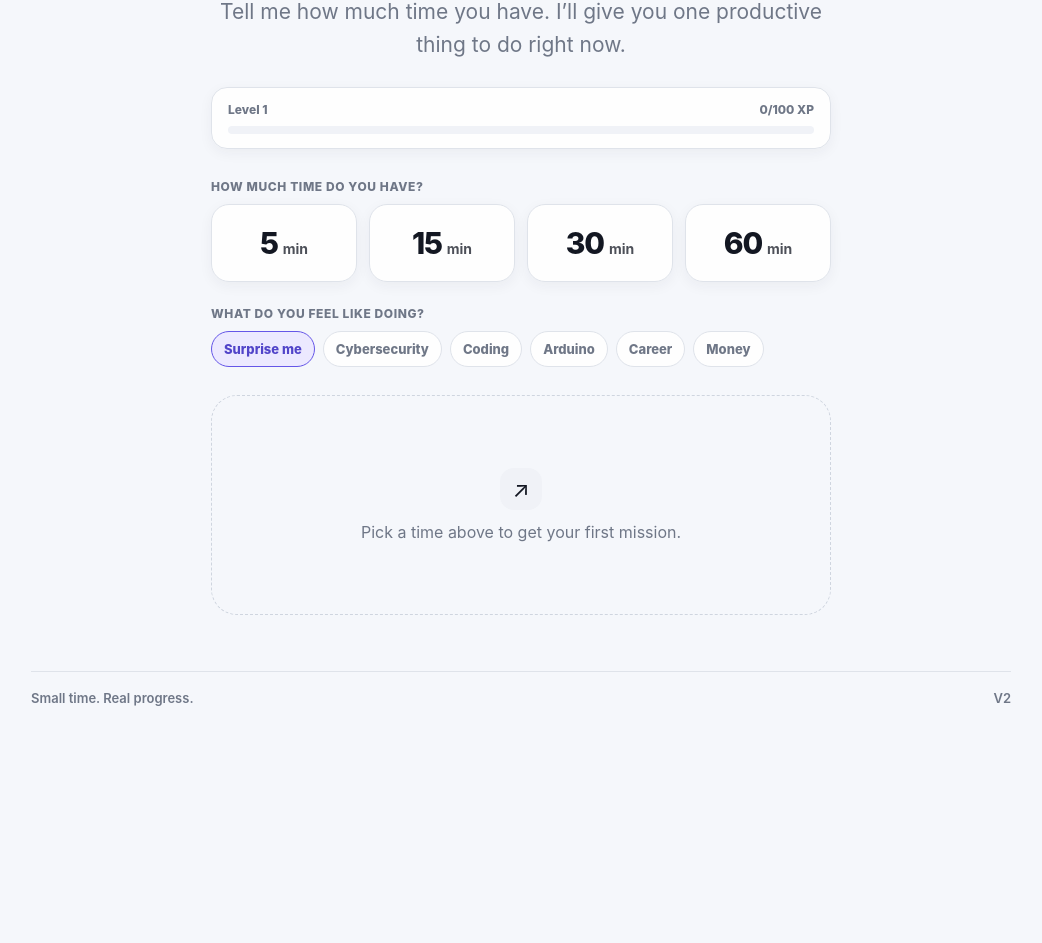
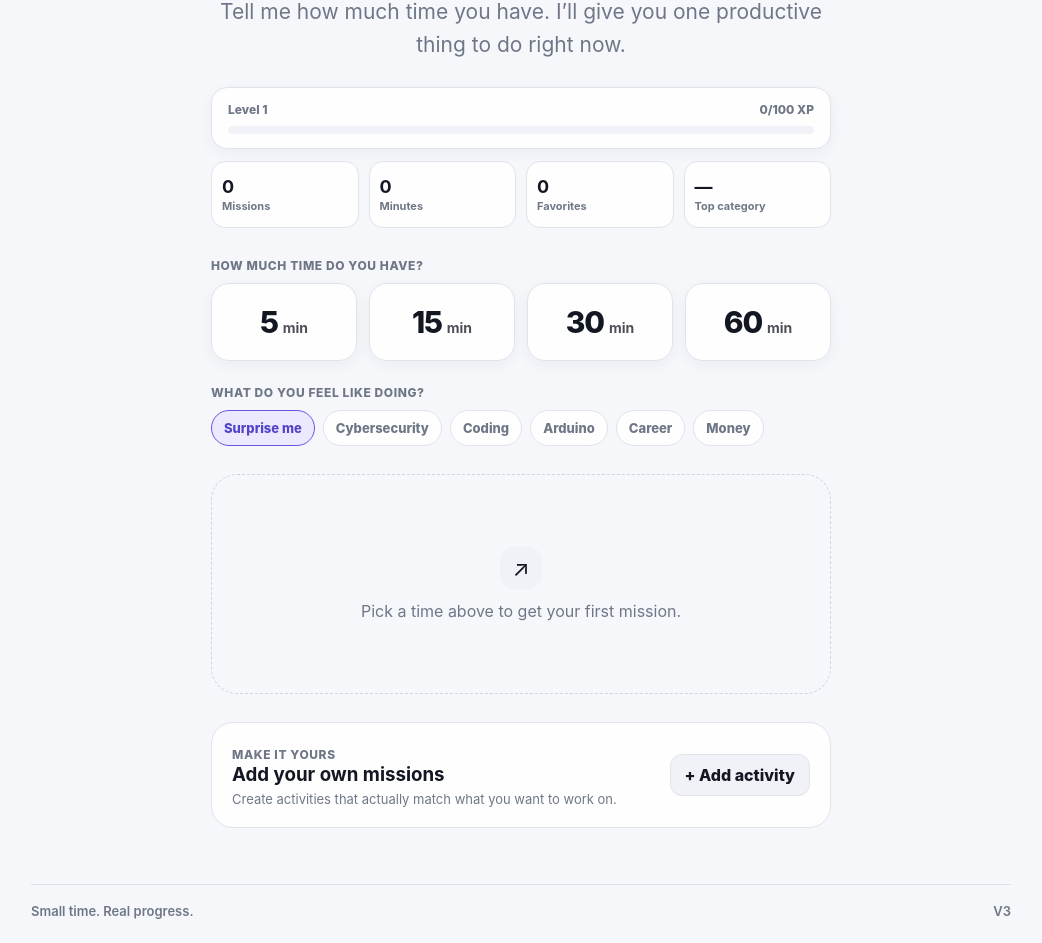
Before and after one commit to Yass29/what-should-i-do, a React (Vite) app: page / in a window 1280 px wide. Shown: the part 214-1157 px from the top of the page, without its empty margins (119-1161 px from the left). Before the commit the page ends 944 px from the top, so only its background shows below. Built offline with nearby package versions, Linux system fonts and the light colour scheme.

Commit message:
Add V3 personalization
* Add V3 customization favorites and stats

* Style V3 personalization features

```diff
--- a/src/App.css
+++ b/src/App.css
@@ -488,3 +488,152 @@ footer {
     grid-template-columns: 1fr;
   }
 }
+
+
+.mini-stats {
+  width: min(620px, 100%);
+  display: grid;
+  grid-template-columns: repeat(4, 1fr);
+  gap: 10px;
+  margin-top: 12px;
+}
+
+.mini-stats > div {
+  padding: 14px 10px;
+  border: 1px solid var(--border);
+  border-radius: 14px;
+  background: var(--surface);
+  display: grid;
+  gap: 2px;
+  text-align: left;
+}
+
+.mini-stats strong {
+  color: var(--text);
+  font-size: 18px;
+}
+
+.mini-stats span {
+  color: var(--muted);
+  font-size: 11px;
+  font-weight: 700;
+}
+
+.favorite-button {
+  margin-left: 4px;
+  border: 1px solid var(--border);
+  width: 34px;
+  height: 34px;
+  border-radius: 10px;
+  background: var(--surface-strong);
+  color: var(--muted);
+  font-size: 20px;
+  cursor: pointer;
+}
+
+.favorite-button.active {
+  color: #f4c542;
+}
+
+.custom-pill {
+  display: inline-flex;
+  align-items: center;
+  min-height: 30px;
+  padding: 0 10px;
+  border-radius: 999px;
+  background: var(--surface-strong);
+  color: var(--muted);
+  font-size: 12px;
+  font-weight: 800;
+}
+
+.tools-panel,
+.custom-form {
+  width: min(620px, 100%);
+  margin-top: 28px;
+  border: 1px solid var(--border);
+  border-radius: 22px;
+  background: var(--surface);
+}
+
+.tools-panel {
+  padding: 20px;
+  display: flex;
+  align-items: center;
+  justify-content: space-between;
+  gap: 20px;
+  text-align: left;
+}
+
+.tools-panel .section-label {
+  margin: 0 0 4px;
+  width: auto;
+}
+
+.tools-panel h3 {
+  margin: 0 0 5px;
+  color: var(--text);
+}
+
+.tools-panel p {
+  margin: 0;
+  color: var(--muted);
+  font-size: 13px;
+}
+
+.secondary-button {
+  flex: 0 0 auto;
+  border: 1px solid var(--border);
+  border-radius: 12px;
+  background: var(--surface-strong);
+  color: var(--text);
+  padding: 10px 14px;
+  font-weight: 800;
+  cursor: pointer;
+}
+
+.custom-form {
+  padding: 18px;
+  display: grid;
+  gap: 10px;
+  text-align: left;
+}
+
+.custom-form input,
+.custom-form textarea,
+.custom-form select {
+  width: 100%;
+  border: 1px solid var(--border);
+  border-radius: 12px;
+  background: var(--surface-strong);
+  color: var(--text);
+  padding: 12px 13px;
+  outline: none;
+}
+
+.custom-form input:focus,
+.custom-form textarea:focus,
+.custom-form select:focus {
+  border-color: var(--accent);
+}
+
+.form-row {
+  display: grid;
+  grid-template-columns: 1fr 1fr;
+  gap: 10px;
+}
+
+@media (max-width: 720px) {
+  .mini-stats {
+    grid-template-columns: repeat(2, 1fr);
+  }
+
+  .tools-panel {
+    align-items: stretch;
+    flex-direction: column;
+  }
+
+  .form-row {
+    grid-template-columns: 1fr;
+  }
+}
--- a/src/App.tsx
+++ b/src/App.tsx
@@ -1,14 +1,17 @@
-import { useEffect, useState } from 'react'
+import { FormEvent, useEffect, useMemo, useState } from 'react'
 import './App.css'
 
 type Duration = 5 | 15 | 30 | 60
 type Category = 'Surprise me' | 'Cybersecurity' | 'Coding' | 'Arduino' | 'Career' | 'Money'
+type RealCategory = Exclude<Category, 'Surprise me'>
 
 type Activity = {
+  id: string
   title: string
-  category: Exclude<Category, 'Surprise me'>
+  category: RealCategory
   description: string
   emoji: string
+  custom?: boolean
 }
 
 type HistoryItem = {
@@ -20,35 +23,36 @@ type HistoryItem = {
 
 const durations: Duration[] = [5, 15, 30, 60]
 const categories: Category[] = ['Surprise me', 'Cybersecurity', 'Coding', 'Arduino', 'Career', 'Money']
+const realCategories: RealCategory[] = ['Cybersecurity', 'Coding', 'Arduino', 'Career', 'Money']
 
-const activities: Record<Duration, Activity[]> = {
+const baseActivities: Record<Duration, Activity[]> = {
   5: [
-    { title: 'Review 5 Security+ flashcards', category: 'Cybersecurity', description: 'Pick five concepts you keep forgetting and review them quickly.', emoji: '🛡️' },
-    { title: 'Write one tiny coding function', category: 'Coding', description: 'Solve one small problem: format a string, filter an array, or validate input.', emoji: '💻' },
-    { title: 'Sketch one Arduino idea', category: 'Arduino', description: 'Write a tiny input → output idea you could build later.', emoji: '🔌' },
-    { title: 'Improve one line of your CV', category: 'Career', description: 'Rewrite one bullet so it shows impact, tools used, and a clear result.', emoji: '🎯' },
-    { title: 'Write one money-making idea', category: 'Money', description: 'Note one small problem people might pay to solve.', emoji: '💸' },
+    { id: '5-cyber-1', title: 'Review 5 Security+ flashcards', category: 'Cybersecurity', description: 'Pick five concepts you keep forgetting and review them quickly.', emoji: '🛡️' },
+    { id: '5-code-1', title: 'Write one tiny coding function', category: 'Coding', description: 'Solve one small problem: format a string, filter an array, or validate input.', emoji: '💻' },
+    { id: '5-arduino-1', title: 'Sketch one Arduino idea', category: 'Arduino', description: 'Write a tiny input → output idea you could build later.', emoji: '🔌' },
+    { id: '5-career-1', title: 'Improve one line of your CV', category: 'Career', description: 'Rewrite one bullet so it shows impact, tools used, and a clear result.', emoji: '🎯' },
+    { id: '5-money-1', title: 'Write one money-making idea', category: 'Money', description: 'Note one small problem people might pay to solve.', emoji: '💸' },
   ],
   15: [
-    { title: 'Do a 10-question Security+ quiz', category: 'Cybersecurity', description: 'Answer quickly, then review only the questions you missed.', emoji: '🛡️' },
-    { title: 'Build one React component', category: 'Coding', description: 'Create a reusable button, card, timer, modal, or progress bar.', emoji: '⚛️' },
-    { title: 'Test one Arduino sensor or output', category: 'Arduino', description: 'Make one thing work: LED, buzzer, button, distance sensor, or display.', emoji: '🔌' },
-    { title: 'Find and save one strong job posting', category: 'Career', description: 'Save it and note the top five keywords you should mirror in your CV.', emoji: '💼' },
-    { title: 'Research one small money-making idea', category: 'Money', description: 'Find one problem people already pay to solve and note a simple offer.', emoji: '💸' },
+    { id: '15-cyber-1', title: 'Do a 10-question Security+ quiz', category: 'Cybersecurity', description: 'Answer quickly, then review only the questions you missed.', emoji: '🛡️' },
+    { id: '15-code-1', title: 'Build one React component', category: 'Coding', description: 'Create a reusable button, card, timer, modal, or progress bar.', emoji: '⚛️' },
+    { id: '15-arduino-1', title: 'Test one Arduino sensor or output', category: 'Arduino', description: 'Make one thing work: LED, buzzer, button, distance sensor, or display.', emoji: '🔌' },
+    { id: '15-career-1', title: 'Find and save one strong job posting', category: 'Career', description: 'Save it and note the top five keywords you should mirror in your CV.', emoji: '💼' },
+    { id: '15-money-1', title: 'Research one small money-making idea', category: 'Money', description: 'Find one problem people already pay to solve and note a simple offer.', emoji: '💸' },
   ],
   30: [
-    { title: 'Complete part of a TryHackMe room', category: 'Cybersecurity', description: 'Choose one focused section and take short notes while you complete it.', emoji: '🧪' },
-    { title: 'Build a mini feature for this app', category: 'Coding', description: 'Add a useful feature and make it work end to end.', emoji: '🚀' },
-    { title: 'Prototype an Arduino mini project', category: 'Arduino', description: 'Connect two parts together and make a small interaction actually work.', emoji: '🤖' },
-    { title: 'Tailor your CV to one job', category: 'Career', description: 'Match the language of the posting and strengthen the most relevant bullets.', emoji: '📄' },
-    { title: 'Validate one project idea', category: 'Money', description: 'Search competitors, pricing, and whether people are actively asking for it.', emoji: '📈' },
+    { id: '30-cyber-1', title: 'Complete part of a TryHackMe room', category: 'Cybersecurity', description: 'Choose one focused section and take short notes while you complete it.', emoji: '🧪' },
+    { id: '30-code-1', title: 'Build a mini feature for this app', category: 'Coding', description: 'Add a useful feature and make it work end to end.', emoji: '🚀' },
+    { id: '30-arduino-1', title: 'Prototype an Arduino mini project', category: 'Arduino', description: 'Connect two parts together and make a small interaction actually work.', emoji: '🤖' },
+    { id: '30-career-1', title: 'Tailor your CV to one job', category: 'Career', description: 'Match the language of the posting and strengthen the most relevant bullets.', emoji: '📄' },
+    { id: '30-money-1', title: 'Validate one project idea', category: 'Money', description: 'Search competitors, pricing, and whether people are actively asking for it.', emoji: '📈' },
   ],
   60: [
-    { title: 'Do a focused Security+ study sprint', category: 'Cybersecurity', description: 'Study one domain, quiz yourself, and finish by writing a five-line summary.', emoji: '🔐' },
-    { title: 'Build and ship a tiny web app', category: 'Coding', description: 'Pick one tiny idea, build the core feature, and get it working end to end.', emoji: '🧑‍💻' },
-    { title: 'Create an Arduino prototype', category: 'Arduino', description: 'Build something complete enough to demo, even if it is still rough.', emoji: '🛠️' },
-    { title: 'Apply to two well-matched jobs', category: 'Career', description: 'Tailor your CV, write concise messages, and track where you applied.', emoji: '🚀' },
-    { title: 'Build a first version of something sellable', category: 'Money', description: 'Create a simple template, tool, service page, or digital product someone could pay for.', emoji: '💰' },
+    { id: '60-cyber-1', title: 'Do a focused Security+ study sprint', category: 'Cybersecurity', description: 'Study one domain, quiz yourself, and finish by writing a five-line summary.', emoji: '🔐' },
+    { id: '60-code-1', title: 'Build and ship a tiny web app', category: 'Coding', description: 'Pick one tiny idea, build the core feature, and get it working end to end.', emoji: '🧑‍💻' },
+    { id: '60-arduino-1', title: 'Create an Arduino prototype', category: 'Arduino', description: 'Build something complete enough to demo, even if it is still rough.', emoji: '🛠️' },
+    { id: '60-career-1', title: 'Apply to two well-matched jobs', category: 'Career', description: 'Tailor your CV, write concise messages, and track where you applied.', emoji: '🚀' },
+    { id: '60-money-1', title: 'Build a first version of something sellable', category: 'Money', description: 'Create a simple template, tool, service page, or digital product someone could pay for.', emoji: '💰' },
   ],
 }
 
@@ -64,37 +68,57 @@ function App() {
     const saved = localStorage.getItem('wsid-history')
     return saved ? JSON.parse(saved) : []
   })
+  const [favorites, setFavorites] = useState<string[]>(() => {
+    const saved = localStorage.getItem('wsid-favorites')
+    return saved ? JSON.parse(saved) : []
+  })
+  const [customActivities, setCustomActivities] = useState<Record<Duration, Activity[]>>(() => {
+    const saved = localStorage.getItem('wsid-custom-activities')
+    return saved ? JSON.parse(saved) : { 5: [], 15: [], 30: [], 60: [] }
+  })
+  const [showCustomForm, setShowCustomForm] = useState(false)
+  const [customTitle, setCustomTitle] = useState('')
+  const [customDescription, setCustomDescription] = useState('')
+  const [customDuration, setCustomDuration] = useState<Duration>(15)
+  const [customCategory, setCustomCategory] = useState<RealCategory>('Coding')
 
-  useEffect(() => {
-    localStorage.setItem('wsid-xp', String(xp))
-  }, [xp])
-
-  useEffect(() => {
-    localStorage.setItem('wsid-streak', String(streak))
-  }, [streak])
-
-  useEffect(() => {
-    localStorage.setItem('wsid-history', JSON.stringify(history))
-  }, [history])
+  useEffect(() => localStorage.setItem('wsid-xp', String(xp)), [xp])
+  useEffect(() => localStorage.setItem('wsid-streak', String(streak)), [streak])
+  useEffect(() => localStorage.setItem('wsid-history', JSON.stringify(history)), [history])
+  useEffect(() => localStorage.setItem('wsid-favorites', JSON.stringify(favorites)), [favorites])
+  useEffect(() => localStorage.setItem('wsid-custom-activities', JSON.stringify(customActivities)), [customActivities])
 
   const level = Math.floor(xp / 100) + 1
   const levelProgress = xp % 100
 
+  const allActivities = useMemo(() => {
+    return {
+      5: [...baseActivities[5], ...customActivities[5]],
+      15: [...baseActivities[15], ...customActivities[15]],
+      30: [...baseActivities[30], ...customActivities[30]],
+      60: [...baseActivities[60], ...customActivities[60]],
+    } satisfies Record<Duration, Activity[]>
+  }, [customActivities])
+
+  const stats = useMemo(() => {
+    const completed = history.length
+    const minutes = history.reduce((sum, item) => sum + item.duration, 0)
+    const counts = realCategories.map((category) => ({
+      category,
+      count: history.filter((item) => item.category === category).length,
+    }))
+    const topCategory = counts.sort((a, b) => b.count - a.count)[0]
+    return { completed, minutes, topCategory: topCategory?.count ? topCategory.category : '—' }
+  }, [history])
 
   const pickActivity = (duration: Duration, category = selectedCategory) => {
-    const base = activities[duration]
-    const options = category === 'Surprise me'
-      ? base
-      : base.filter((item) => item.category === category)
-
+    const base = allActivities[duration]
+    const options = category === 'Surprise me' ? base : base.filter((item) => item.category === category)
     if (!options.length) return
 
     let next = options[Math.floor(Math.random() * options.length)]
-
     if (activity && options.length > 1) {
-      while (next.title === activity.title) {
-        next = options[Math.floor(Math.random() * options.length)]
-      }
+      while (next.id === activity.id) next = options[Math.floor(Math.random() * options.length)]
     }
 
     setSelectedDuration(duration)
@@ -106,33 +130,62 @@ function App() {
     if (selectedDuration) pickActivity(selectedDuration, category)
   }
 
+  const toggleFavorite = () => {
+    if (!activity) return
+    setFavorites((current) =>
+      current.includes(activity.id)
+        ? current.filter((id) => id !== activity.id)
+        : [...current, activity.id],
+    )
+  }
+
   const markDone = () => {
     if (!activity || !selectedDuration) return
 
-    const earned = selectedDuration
-    setXp((current) => current + earned)
+    setXp((current) => current + selectedDuration)
 
     const today = todayKey()
     const last = localStorage.getItem('wsid-last-completed')
-
     if (last !== today) {
       const yesterday = new Date()
       yesterday.setDate(yesterday.getDate() - 1)
       const yesterdayKey = yesterday.toISOString().slice(0, 10)
-
       setStreak((current) => (last === yesterdayKey ? current + 1 : 1))
       localStorage.setItem('wsid-last-completed', today)
     }
 
-    const completed: HistoryItem = {
+    setHistory((current) => [{
       title: activity.title,
       category: activity.category,
       duration: selectedDuration,
       completedAt: new Date().toISOString(),
+    }, ...current].slice(0, 30))
+
+    pickActivity(selectedDuration)
+  }
+
+  const addCustomActivity = (event: FormEvent) => {
+    event.preventDefault()
+    const title = customTitle.trim()
+    if (!title) return
+
+    const next: Activity = {
+      id: `custom-${Date.now()}`,
+      title,
+      category: customCategory,
+      description: customDescription.trim() || 'A custom mission you added yourself.',
+      emoji: '✨',
+      custom: true,
     }
 
-    setHistory((current) => [completed, ...current].slice(0, 6))
-    pickActivity(selectedDuration)
+    setCustomActivities((current) => ({
+      ...current,
+      [customDuration]: [...current[customDuration], next],
+    }))
+
+    setCustomTitle('')
+    setCustomDescription('')
+    setShowCustomForm(false)
   }
 
   return (
@@ -140,38 +193,32 @@ function App() {
       <section className="hero">
         <div className="topbar">
           <div className="eyebrow">Turn spare time into progress</div>
-
           <div className="stats">
-            <div className="stat-chip"><span>🔥</span><strong>{streak}</strong> day streak</div>
-            <div className="stat-chip"><span>⚡</span><strong>{xp}</strong> XP</div>
+            <div className="stat-chip">🔥 <strong>{streak}</strong> day streak</div>
+            <div className="stat-chip">⚡ <strong>{xp}</strong> XP</div>
           </div>
         </div>
 
         <h1>What Should I Do?</h1>
-        <p className="subtitle">
-          Tell me how much time you have. I’ll give you one productive thing to do right now.
-        </p>
+        <p className="subtitle">Tell me how much time you have. I’ll give you one productive thing to do right now.</p>
 
         <div className="level-card">
-          <div className="level-copy">
-            <span>Level {level}</span>
-            <span>{levelProgress}/100 XP</span>
-          </div>
-          <div className="progress-track" aria-label="Level progress">
-            <div className="progress-fill" style={{ width: `${levelProgress}%` }} />
-          </div>
+          <div className="level-copy"><span>Level {level}</span><span>{levelProgress}/100 XP</span></div>
+          <div className="progress-track"><div className="progress-fill" style={{ width: `${levelProgress}%` }} /></div>
+        </div>
+
+        <div className="mini-stats">
+          <div><strong>{stats.completed}</strong><span>Missions</span></div>
+          <div><strong>{stats.minutes}</strong><span>Minutes</span></div>
+          <div><strong>{favorites.length}</strong><span>Favorites</span></div>
+          <div><strong>{stats.topCategory}</strong><span>Top category</span></div>
         </div>
 
         <div className="section-label">How much time do you have?</div>
-        <div className="duration-grid" aria-label="Choose how much free time you have">
+        <div className="duration-grid">
           {durations.map((duration) => (
-            <button
-              key={duration}
-              className={selectedDuration === duration ? 'duration-button active' : 'duration-button'}
-              onClick={() => pickActivity(duration)}
-            >
-              <span className="duration-number">{duration}</span>
-              <span className="duration-label">min</span>
+            <button key={duration} className={selectedDuration === duration ? 'duration-button active' : 'duration-button'} onClick={() => pickActivity(duration)}>
+              <span className="duration-number">{duration}</span><span className="duration-label">min</span>
             </button>
           ))}
         </div>
@@ -179,63 +226,71 @@ function App() {
         <div className="section-label category-heading">What do you feel like doing?</div>
         <div className="category-row">
           {categories.map((category) => (
-            <button
-              key={category}
-              className={selectedCategory === category ? 'category-button active' : 'category-button'}
-              onClick={() => chooseCategory(category)}
-            >
+            <button key={category} className={selectedCategory === category ? 'category-button active' : 'category-button'} onClick={() => chooseCategory(category)}>
               {category}
             </button>
           ))}
         </div>
 
         {!activity ? (
-          <div className="empty-state">
-            <span className="empty-icon">↗</span>
-            <p>Pick a time above to get your first mission.</p>
-          </div>
+          <div className="empty-state"><span className="empty-icon">↗</span><p>Pick a time above to get your first mission.</p></div>
         ) : (
           <article className="activity-card">
             <div className="activity-topline">
-              <span className="activity-emoji" aria-hidden="true">{activity.emoji}</span>
+              <span className="activity-emoji">{activity.emoji}</span>
               <span className="category-pill">{activity.category}</span>
+              {activity.custom && <span className="custom-pill">Custom</span>}
               <span className="time-pill">{selectedDuration} min</span>
+              <button className={favorites.includes(activity.id) ? 'favorite-button active' : 'favorite-button'} onClick={toggleFavorite} aria-label="Toggle favorite">
+                {favorites.includes(activity.id) ? '★' : '☆'}
+              </button>
             </div>
-
             <h2>{activity.title}</h2>
             <p>{activity.description}</p>
-
             <div className="action-row">
-              <button className="done-button" onClick={markDone}>
-                ✓ Done <span>+{selectedDuration} XP</span>
-              </button>
-              <button
-                className="another-button"
-                onClick={() => selectedDuration && pickActivity(selectedDuration)}
-              >
-                Another one <span aria-hidden="true">↻</span>
-              </button>
+              <button className="done-button" onClick={markDone}>✓ Done <span>+{selectedDuration} XP</span></button>
+              <button className="another-button" onClick={() => selectedDuration && pickActivity(selectedDuration)}>Another one <span>↻</span></button>
             </div>
           </article>
+        )}
+
+        <section className="tools-panel">
+          <div>
+            <span className="section-label">Make it yours</span>
+            <h3>Add your own missions</h3>
+            <p>Create activities that actually match what you want to work on.</p>
+          </div>
+          <button className="secondary-button" onClick={() => setShowCustomForm((value) => !value)}>
+            {showCustomForm ? 'Close' : '+ Add activity'}
+          </button>
+        </section>
+
+        {showCustomForm && (
+          <form className="custom-form" onSubmit={addCustomActivity}>
+            <input value={customTitle} onChange={(event) => setCustomTitle(event.target.value)} placeholder="Activity title" required />
+            <textarea value={customDescription} onChange={(event) => setCustomDescription(event.target.value)} placeholder="Short description (optional)" rows={3} />
+            <div className="form-row">
+              <select value={customDuration} onChange={(event) => setCustomDuration(Number(event.target.value) as Duration)}>
+                {durations.map((duration) => <option key={duration} value={duration}>{duration} min</option>)}
+              </select>
+              <select value={customCategory} onChange={(event) => setCustomCategory(event.target.value as RealCategory)}>
+                {realCategories.map((category) => <option key={category}>{category}</option>)}
+              </select>
+            </div>
+            <button className="done-button" type="submit">Save activity</button>
+          </form>
         )}
 
         {history.length > 0 && (
           <section className="history-panel">
             <div className="history-header">
-              <div>
-                <span className="section-label">Recent wins</span>
-                <h3>Your completed missions</h3>
-              </div>
+              <div><span className="section-label">Recent wins</span><h3>Your completed missions</h3></div>
               <button className="clear-history" onClick={() => setHistory([])}>Clear</button>
             </div>
-
             <div className="history-list">
-              {history.map((item, index) => (
+              {history.slice(0, 6).map((item, index) => (
                 <div className="history-item" key={`${item.completedAt}-${index}`}>
-                  <div>
-                    <strong>{item.title}</strong>
-                    <span>{item.category}</span>
-                  </div>
+                  <div><strong>{item.title}</strong><span>{item.category}</span></div>
                   <span className="history-xp">+{item.duration} XP</span>
                 </div>
               ))}
@@ -244,10 +299,7 @@ function App() {
         )}
       </section>
 
-      <footer>
-        <span>Small time. Real progress.</span>
-        <span>V2</span>
-      </footer>
+      <footer><span>Small time. Real progress.</span><span>V3</span></footer>
     </main>
   )
 }
```
